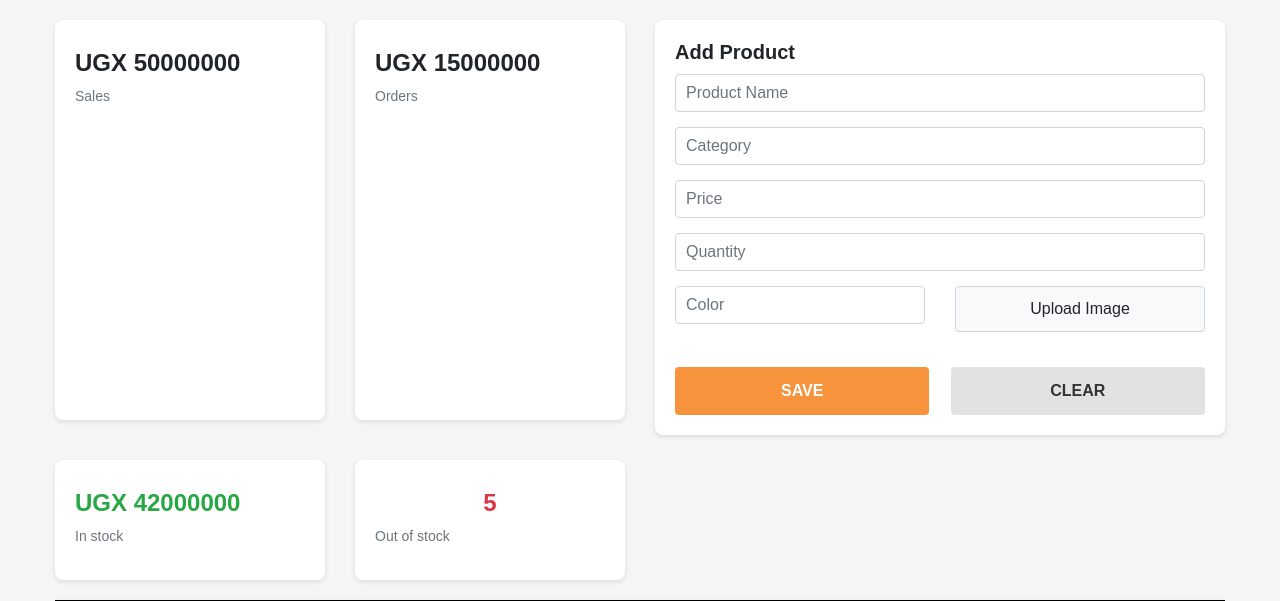
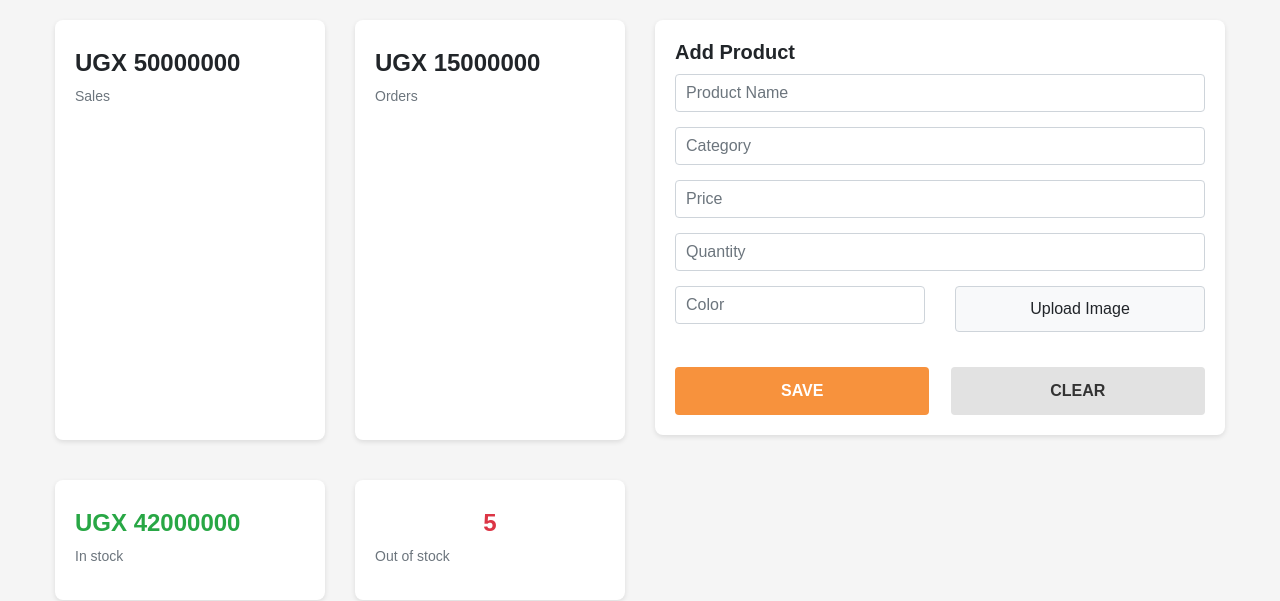
Before and after one commit to tech-refactory/CSE-25-02-ST-ASSESSMENT, a Django app: page / in a window 1280 px wide. Shown: the top 601 px of the page. Run offline with Django 5.2, Linux system fonts and the light colour scheme; data comes from the database, SQL or seed files in the repository; both versions use the stored data as it was after the commit; some libraries are stand-ins or nearby versions.

Commit message:
added final css

```diff
--- a/Nakabugo_Robinah/ecommerce/home/templates/index.html
+++ b/Nakabugo_Robinah/ecommerce/home/templates/index.html
@@ -27,7 +27,8 @@
             background-color: white;
             border: none;
             box-shadow: 0 2px 5px rgba(0,0,0,0.1);
-            height: 400px;
+            height: 420px;
+            margin-bottom: 0px;
         }
 
         .small-card {
@@ -37,6 +38,7 @@
             border: none;
             box-shadow: 0 2px 5px rgba(0,0,0,0.1);
             height: 120px;
+            margin-top: 0px;
         }
 
         .big-number {
--- a/Nakabugo_Robinah/ecommerce/home/views.py
+++ b/Nakabugo_Robinah/ecommerce/home/views.py
@@ -26,7 +26,7 @@ def home(request):
         else:
             form_valid = False
 
-    # Fixed summary statistics as shown in the screenshot
+
     total_sales = 50000000
     total_orders = 15000000
     in_stock_value = 42000000
```
Also changed, not shown: Nakabugo_Robinah/ecommerce/db.sqlite3, Nakabugo_Robinah/ecommerce/products/Screenshot_2025-05-09_102654_f2fKBiZ.png (added).
